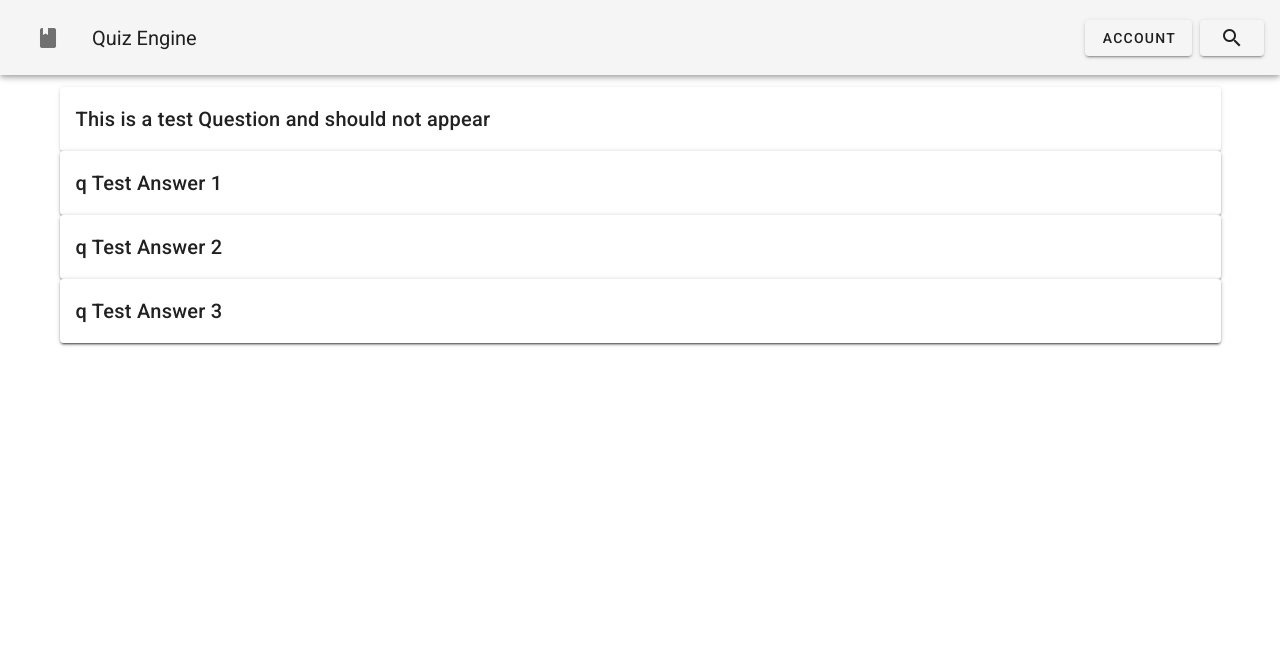
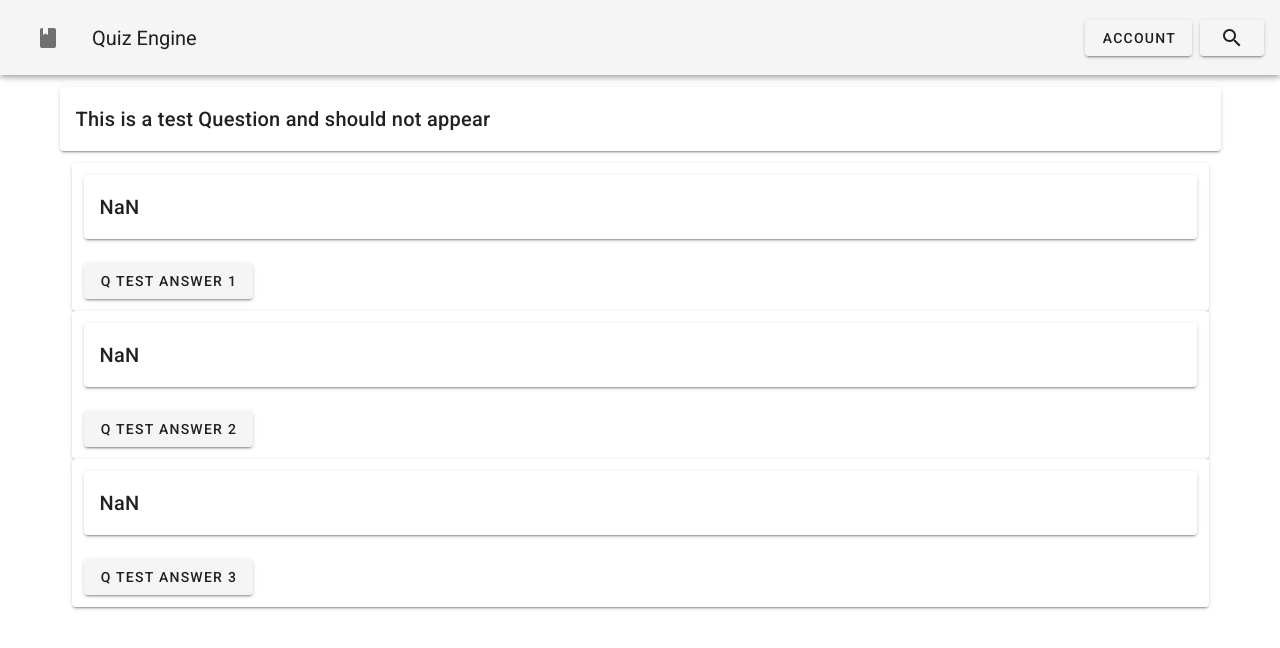
Before and after one commit to byui-cit-internship/QuizEngine, a Vue app in the folder front/: page /questiontest in a window 1280 px wide. Shown: the top 648 px of the page. Built offline with nearby package versions, Linux system fonts and the light colour scheme.

Commit message:
Attempt to get question item working with numbers and letters failed

```diff
--- a/front/src/components/AnswerItem.vue
+++ b/front/src/components/AnswerItem.vue
@@ -1,7 +1,7 @@
 <template>
-    <v-card>
-        <v-card-title v-text="answer.body"/>
-    </v-card>
+    <v-btn v-text="answer.body">
+        <!-- <v-card-title v-text="answer.body"/> -->
+    </v-btn>
 </template>
 
 <script>
--- a/front/src/components/QuestionItem.vue
+++ b/front/src/components/QuestionItem.vue
@@ -4,11 +4,20 @@
             <v-card-title v-text="question.body">
             </v-card-title>
         </v-card>
-
+        <v-col>
         <v-card v-for="answer in question.answers" :key="answer.index">
+            <v-col>
+                <v-card>
+                    <v-card-title v-text="key+1">
+                    </v-card-title>
+                </v-card>
+            </v-col>
+            <v-col>
             <AnswerItem v-bind:answer='answer'>
             </AnswerItem>
+            </v-col>
         </v-card>
+        </v-col>
     </v-container>
 </template>
 
--- a/front/src/components/QuizList.vue
+++ b/front/src/components/QuizList.vue
@@ -31,7 +31,7 @@
       <!-- TODO Show Filtered Quizzes based on Subject -->
       <v-subheader>Quiz</v-subheader>
       <v-list-item v-for="quiz in quizzes" :key="quiz.id">
-        <QuizListItem v-bind:quizitem='quiz'/>
+        <QuizListItem v-bind:quizitem ='quiz'/>
       </v-list-item>
     </v-card>
   </div>
```
